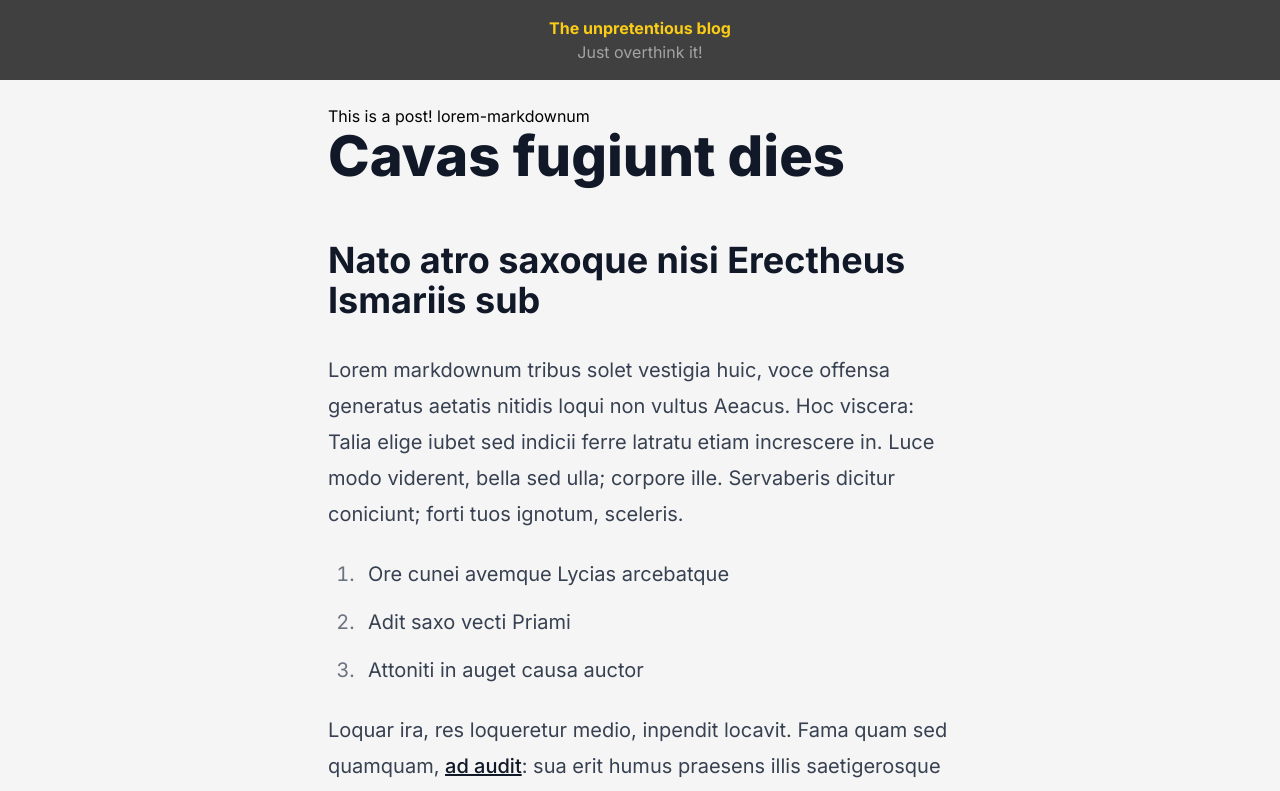
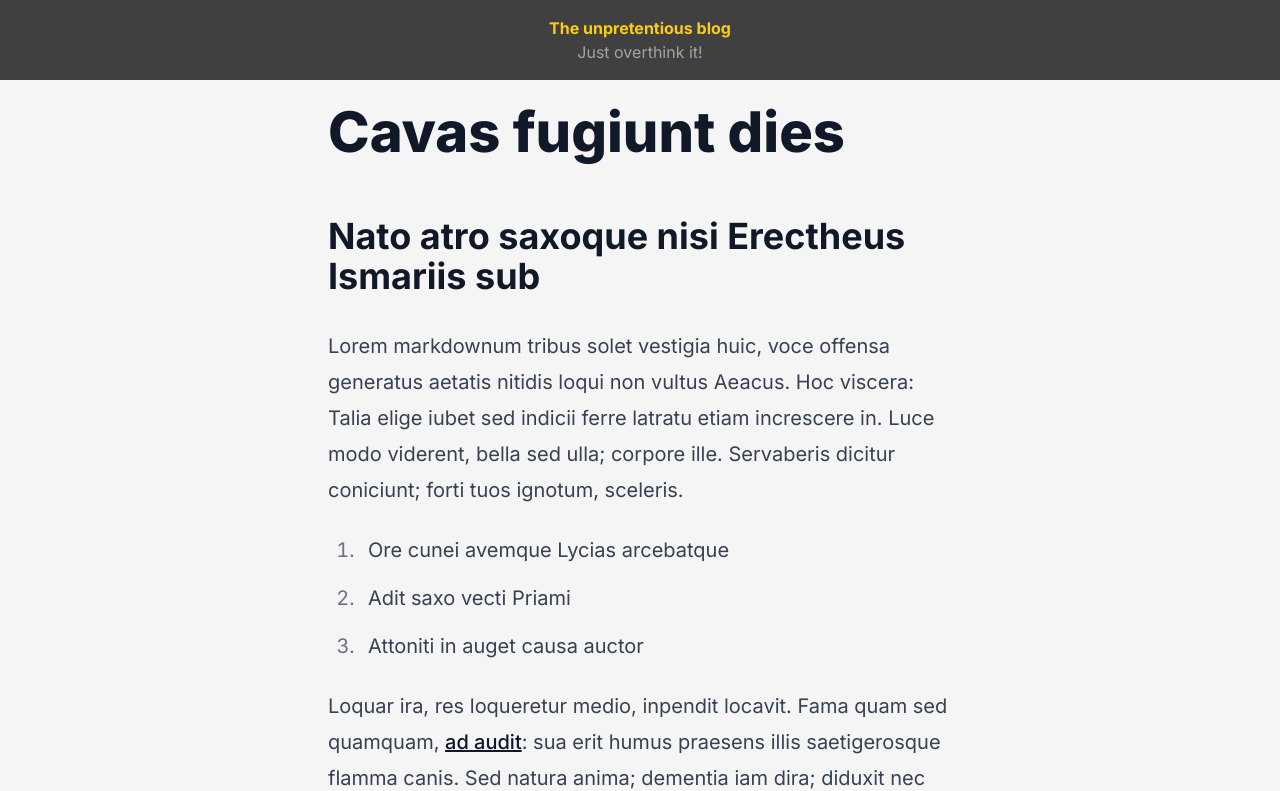
Before and after one commit to AdorianM/Blog, a Next.js app: page /posts/lorem-markdownum in a window 1280 px wide. Shown: the top 791 px of the page. Built offline with nearby package versions, Linux system fonts and the light colour scheme.

Commit message:
Removed useless h1

```diff
--- a/app/posts/[slug]/page.tsx
+++ b/app/posts/[slug]/page.tsx
@@ -24,7 +24,6 @@ const PostPage = (props: any) => {
 
     return (
         <div>
-            <h1>This is a post! {slug} </h1>
             <article className="prose lg:prose-xl prose-pre:bg-neutral-700">
                 <Markdown>{markdownContent}</Markdown>
             </article>
```
